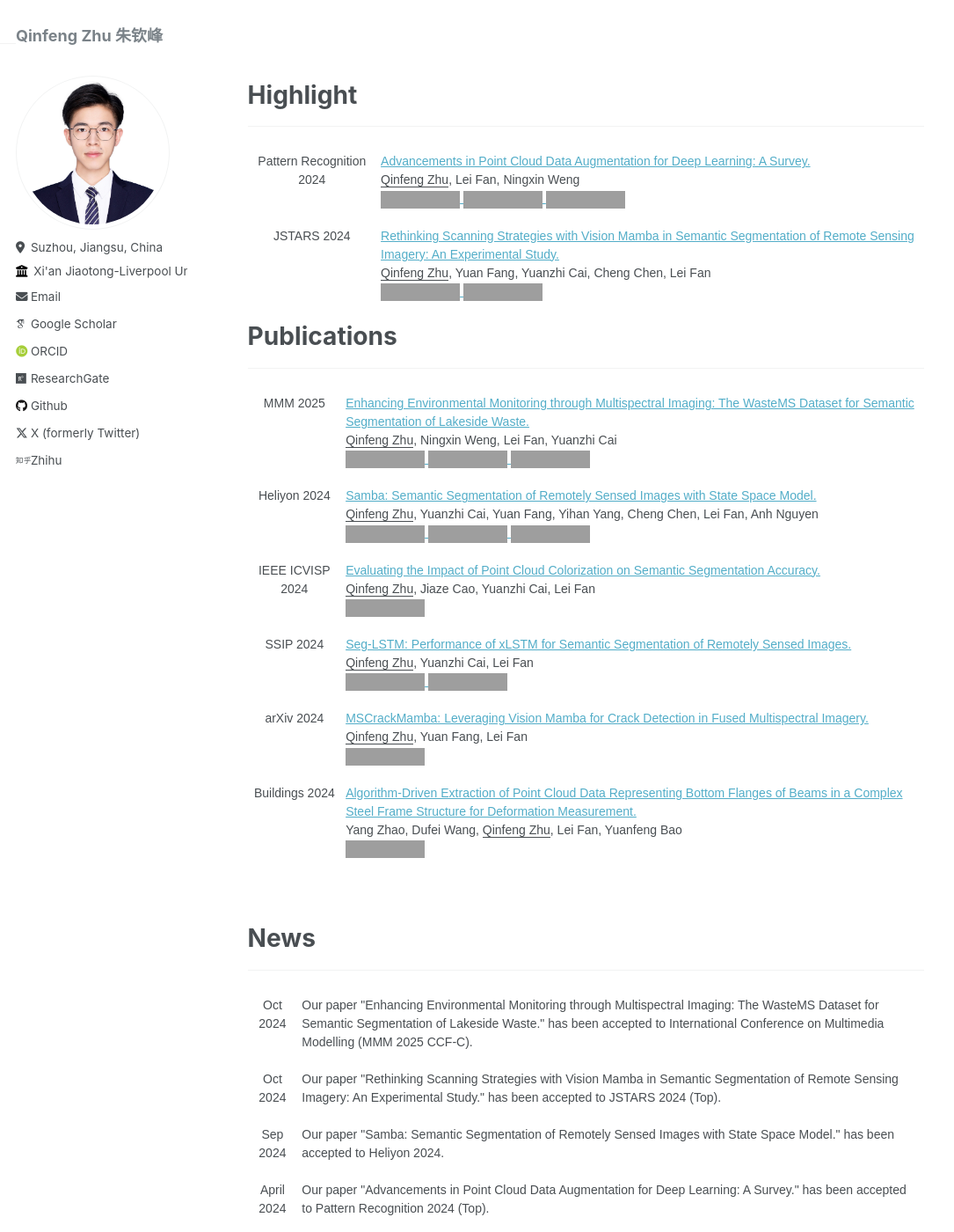
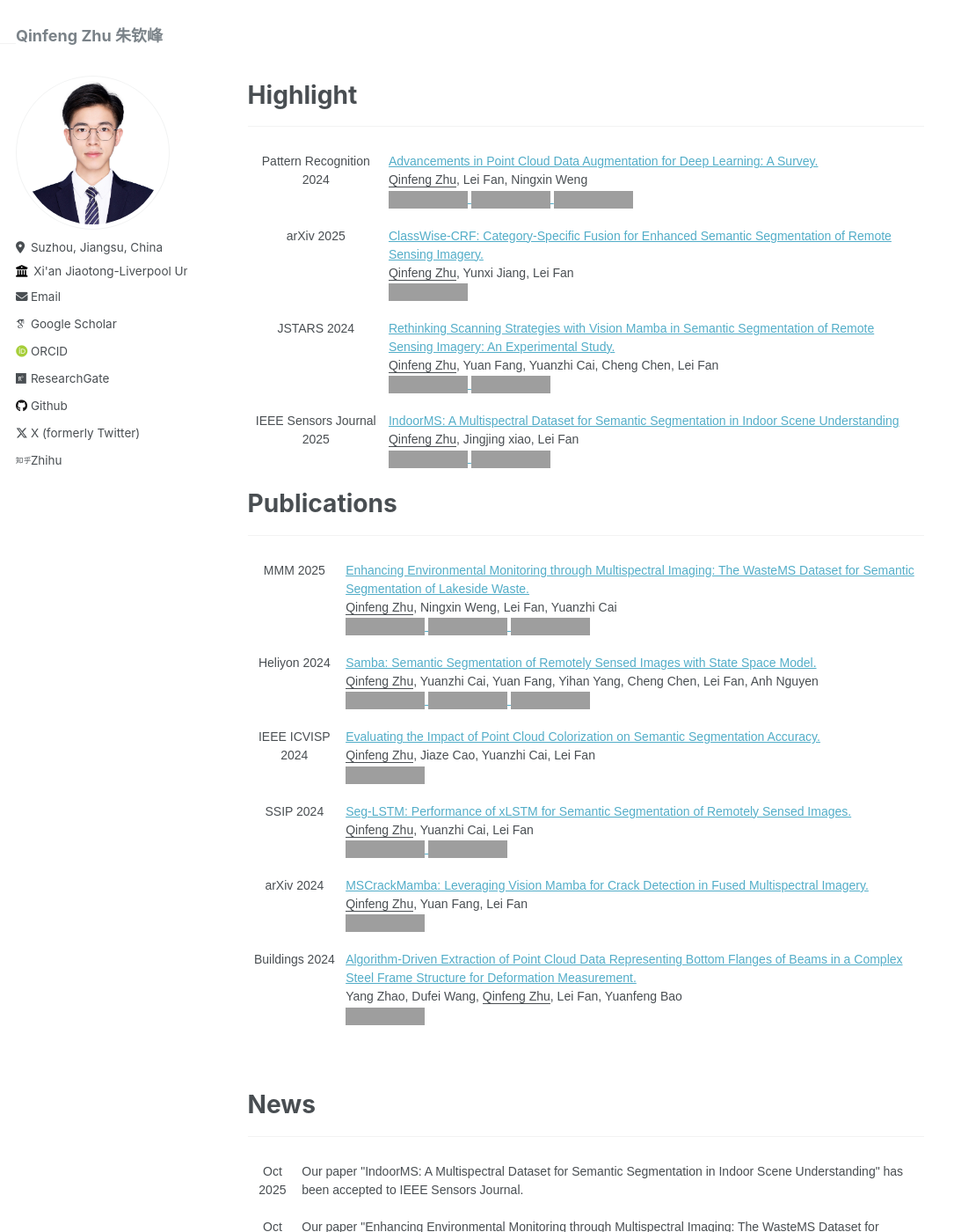
Before and after one commit to zhuqinfeng1999/zhuqinfeng1999.github.io, a Jekyll site: the page built from _pages/about.md, in a window 1280 px wide and 1400 px high, scrolled down 358 px. Shown: the whole window at 88% size, without its empty margins (0-1085 px from the left). Built offline with Jekyll 4.4.1, drawn with Linux system fonts in a browser that asks for light colours; some web fonts are replaced; grey boxes are pictures that could not be loaded.

Commit message:
Update about.md

```diff
--- a/_pages/about.md
+++ b/_pages/about.md
@@ -46,6 +46,15 @@ I am always open to collaboration! Feel free to e-mail me🤩! zhuqinfeng1999@go
       </th>
     </tr>
   <tr>
+      <th class="tg-wk8r">arXiv 2025</th>
+      <th class="tg-oe15"><a href="https://doi.org/10.1016/j.patcog.2024.110532">ClassWise-CRF: Category-Specific Fusion for Enhanced Semantic Segmentation of Remote Sensing Imagery.</a> <br><u>Qinfeng Zhu</u>, Yunxi Jiang, Lei Fan
+        <br>
+        <a href="[https://arxiv.org/abs/2308.12113](https://doi.org/10.48550/arXiv.2504.21491)">
+          <img src="https://img.shields.io/badge/PDF-80000f" alt="PDF" style="width: auto; height: 20px;"/>
+        </a>
+      </th>
+    </tr>
+  <tr>
       <th class="tg-wk8r">JSTARS 2024</th>
       <th class="tg-oe15"><a href="https://doi.org/10.1109/JSTARS.2024.3472296">Rethinking Scanning Strategies with Vision Mamba in Semantic Segmentation of Remote Sensing Imagery: An Experimental Study.</a> <br><u>Qinfeng Zhu</u>, Yuan Fang, Yuanzhi Cai, Cheng Chen, Lei Fan
         <br>
@@ -57,6 +66,19 @@ I am always open to collaboration! Feel free to e-mail me🤩! zhuqinfeng1999@go
         </a>
       </th>
     </tr>
+    <tr>
+      <th class="tg-wk8r">IEEE Sensors Journal 2025</th>
+      <th class="tg-oe15"><a href="https://doi.org/10.1109/JSEN.2025.3559348">IndoorMS: A Multispectral Dataset for Semantic Segmentation in Indoor Scene Understanding</a> <br><u>Qinfeng Zhu</u>, Jingjing xiao, Lei Fan
+        <br>
+        <a href="https://doi.org/10.1109/JSEN.2025.3559348">
+          <img src="https://img.shields.io/badge/IEEE-004f80" alt="IEEE" style="width: auto; height: 20px;"/>
+        </a>
+        <a href="https://zhuqinfeng1999.github.io/IndoorMS/">
+          <img src="https://img.shields.io/badge/PAGE-80000f" alt="PAGE" style="width: auto; height: 20px;"/>
+        </a>
+      </th>
+    </tr>
+
 
 </table>
 
@@ -144,6 +166,10 @@ I am always open to collaboration! Feel free to e-mail me🤩! zhuqinfeng1999@go
 
 <table class="tg">
 <thead>
+  <tr>
+    <th class="tg-wk8r">Oct 2025</th>
+    <th class="tg-oe15">Our paper "IndoorMS: A Multispectral Dataset for Semantic Segmentation in Indoor Scene Understanding" has been accepted to IEEE Sensors Journal.</th>
+  </tr>
   <tr>
     <th class="tg-wk8r">Oct 2024</th>
     <th class="tg-oe15">Our paper "Enhancing Environmental Monitoring through Multispectral Imaging: The WasteMS Dataset for Semantic Segmentation of Lakeside Waste." has been accepted to International Conference on Multimedia Modelling (MMM 2025 CCF-C).</th>
```
